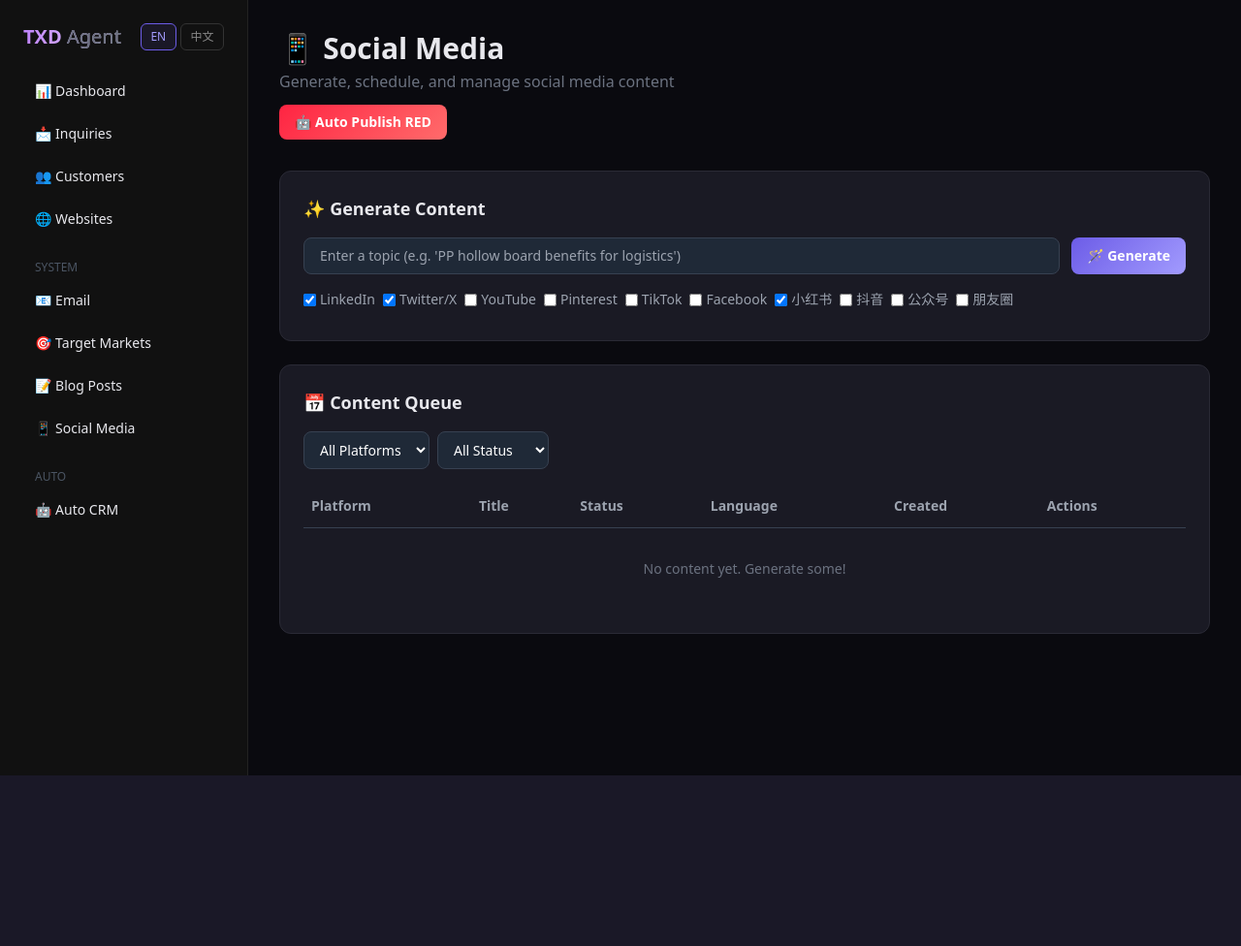
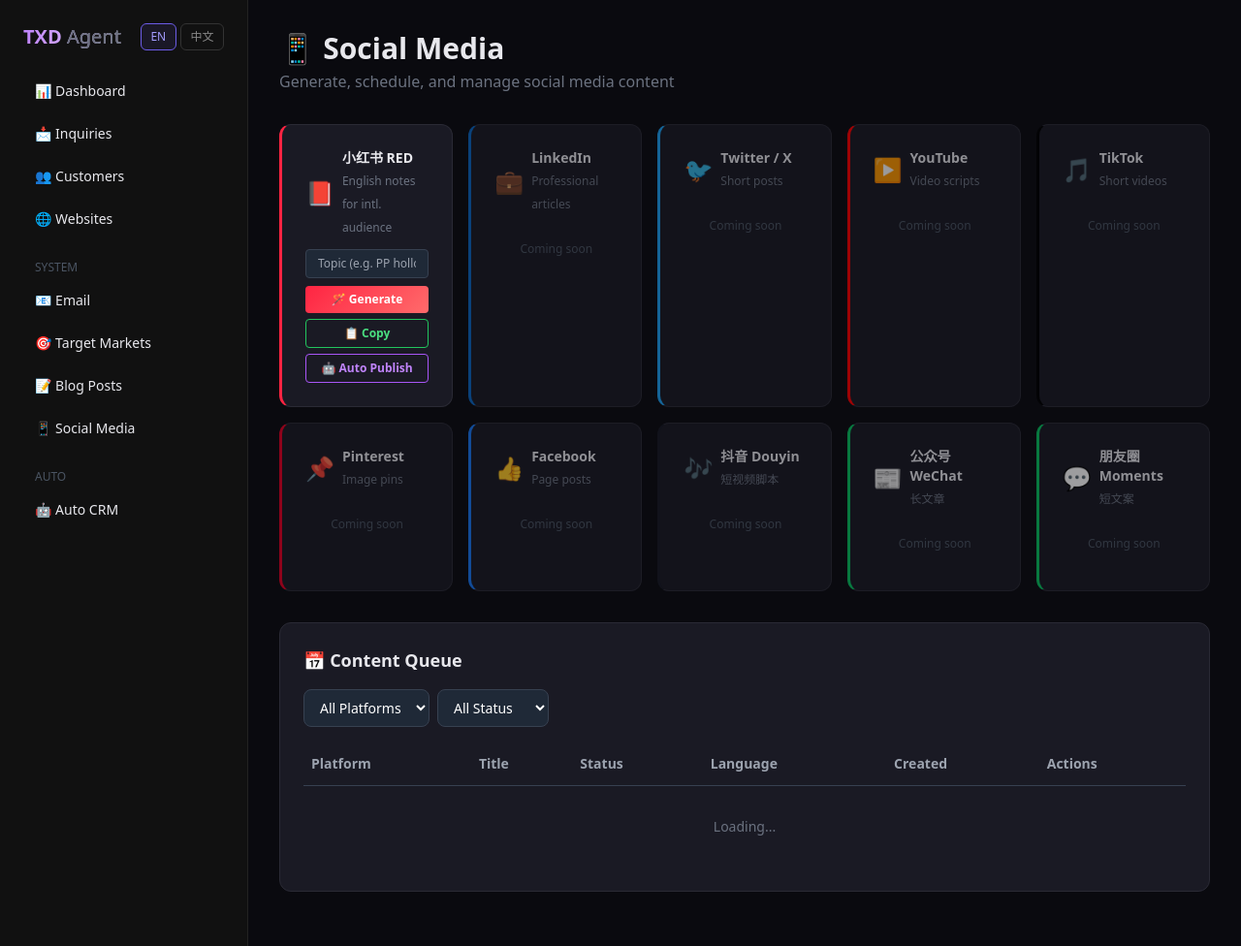
Before and after one commit to Jackzhangj2026/txd-trading, a FastAPI app: page /admin/social in a window 1280 px wide. Shown: the whole page at 97% size. Before the commit the page ends 800 px from the top, so only its background shows below. Run offline with FastAPI, Linux system fonts and the light colour scheme; data that the repository does not hold is empty; parts of the project's set-up code (start-up, migrations or seed data) failed here and were passed over; some libraries are stand-ins or nearby versions.

Commit message:
feat: card-based platform layout — RED fully functional, others styled
- 10 platform cards in responsive grid (2/3/5 columns)
- RED card: topic input, Generate/Copy/Auto Publish buttons
- Auto Publish mini-panel inside RED card (login/time/count/save/publish)
- Other 9 platforms: styled cards with platform colors, 'Coming soon'
- Removed old checkbox list + separate Auto Panel
- Kept Content Queue section intact below cards

```diff
--- a/backend/admin/templates/social.html
+++ b/backend/admin/templates/social.html
@@ -4,78 +4,102 @@
 <div class="mb-8">
     <h1 class="text-3xl font-bold">📱 Social Media</h1>
     <p class="text-gray-500 mt-1">Generate, schedule, and manage social media content</p>
-    <button onclick="toggleAutoPanel()" id="auto-panel-btn"
-        class="mt-3 px-4 py-2 rounded-lg text-sm font-semibold transition flex items-center gap-2"
-        style="background:linear-gradient(135deg,#ff2442,#ff6b6b);color:#fff">
-        🤖 Auto Publish RED
-    </button>
 </div>
 
-<div class="card mb-6">
-    <h2 class="text-lg font-semibold mb-4">✨ Generate Content</h2>
-    <div class="flex gap-3 mb-4">
-        <input id="topic-input" type="text" placeholder="Enter a topic (e.g. 'PP hollow board benefits for logistics')"
-            class="flex-1 bg-gray-800 text-white px-4 py-2 rounded-lg text-sm border border-gray-700">
-        <button onclick="generateContent()" id="gen-btn"
-            class="px-4 py-2 rounded-lg font-semibold text-sm transition"
-            style="background:linear-gradient(135deg,#6c5ce7,#a29bfe);color:#fff">
-            🪄 Generate
-        </button>
+<!-- Platform Cards Grid -->
+<div class="grid grid-cols-2 md:grid-cols-3 lg:grid-cols-5 gap-4 mb-8">
+    <!-- RED Card (fully functional) -->
+    <div class="card col-span-2 lg:col-span-1" style="border-left:3px solid #ff2442">
+        <div class="flex items-center gap-2 mb-3">
+            <span class="text-2xl">📕</span>
+            <div>
+                <h3 class="font-semibold text-sm">小红书 RED</h3>
+                <span class="text-xs text-gray-500">English notes for intl. audience</span>
             </div>
-    <div id="platform-select" class="flex flex-wrap gap-2 mb-2">
-        <label class="flex items-center gap-1 text-sm text-gray-400"><input type="checkbox" class="platform-cb" value="linkedin" checked> LinkedIn</label>
-        <label class="flex items-center gap-1 text-sm text-gray-400"><input type="checkbox" class="platform-cb" value="twitter" checked> Twitter/X</label>
-        <label class="flex items-center gap-1 text-sm text-gray-400"><input type="checkbox" class="platform-cb" value="youtube"> YouTube</label>
-        <label class="flex items-center gap-1 text-sm text-gray-400"><input type="checkbox" class="platform-cb" value="pinterest"> Pinterest</label>
-        <label class="flex items-center gap-1 text-sm text-gray-400"><input type="checkbox" class="platform-cb" value="tiktok"> TikTok</label>
-        <label class="flex items-center gap-1 text-sm text-gray-400"><input type="checkbox" class="platform-cb" value="facebook"> Facebook</label>
-        <label class="flex items-center gap-1 text-sm text-gray-400"><input type="checkbox" class="platform-cb" value="red" checked> 小红书</label>
-        <label class="flex items-center gap-1 text-sm text-gray-400"><input type="checkbox" class="platform-cb" value="douyin"> 抖音</label>
-        <label class="flex items-center gap-1 text-sm text-gray-400"><input type="checkbox" class="platform-cb" value="wechat_article"> 公众号</label>
-        <label class="flex items-center gap-1 text-sm text-gray-400"><input type="checkbox" class="platform-cb" value="wechat_moment"> 朋友圈</label>
         </div>
-    <div id="gen-status" class="text-sm text-gray-500"></div>
+        <input id="red-topic" type="text" placeholder="Topic (e.g. PP hollow board benefits)"
+            class="w-full bg-gray-800 text-white px-3 py-1.5 rounded text-xs border border-gray-700 mb-2">
+        <div class="flex flex-col gap-1.5">
+            <button onclick="generateRed()" class="w-full py-1.5 rounded text-xs font-semibold transition"
+                style="background:linear-gradient(135deg,#ff2442,#ff6b6b);color:#fff">🪄 Generate</button>
+            <button onclick="quickCopyRed()" class="w-full py-1.5 rounded text-xs font-semibold border border-green-500 text-green-400 hover:bg-green-500/10 transition">📋 Copy</button>
+            <button onclick="toggleRedAuto()" class="w-full py-1.5 rounded text-xs font-semibold border border-purple-500 text-purple-400 hover:bg-purple-500/10 transition">🤖 Auto Publish</button>
+        </div>
+        <!-- RED Auto Publish mini-panel -->
+        <div id="red-auto-mini" class="hidden mt-3 pt-3 border-t border-gray-700">
+            <div class="flex items-center gap-2 mb-2">
+                <span id="login-status-icon" class="text-sm">🔴</span>
+                <span id="login-status-text" class="text-xs text-gray-400">Not logged in</span>
+                <button onclick="loginRED()" id="login-btn" class="ml-auto px-2 py-0.5 rounded text-xs border border-purple-400 text-purple-400 hover:bg-purple-400/10">🔑 Login</button>
+            </div>
+            <div class="grid grid-cols-2 gap-2 mb-2">
+                <input id="auto-time" type="time" value="09:00" class="bg-gray-800 text-white px-2 py-1 rounded text-xs border border-gray-700" onchange="saveAutoSettings()">
+                <select id="auto-count" class="bg-gray-800 text-white px-2 py-1 rounded text-xs border border-gray-700" onchange="saveAutoSettings()">
+                    <option value="1">1/day</option><option value="2">2/day</option><option value="3">3/day</option>
+                </select>
+            </div>
+            <div class="flex items-center gap-2">
+                <label class="flex items-center gap-1 cursor-pointer"><input id="auto-enabled" type="checkbox" class="w-3 h-3" onchange="saveAutoSettings()"><span class="text-xs text-gray-400">Enable</span></label>
+                <button onclick="saveAutoSettings()" class="ml-auto px-2 py-0.5 rounded text-xs border border-gray-600 text-gray-400">💾 Save</button>
+                <button onclick="autoPublishNow()" class="px-2 py-0.5 rounded text-xs font-semibold" style="background:#ff2442;color:#fff">🚀</button>
+            </div>
+            <div id="auto-msg" class="text-xs text-gray-500 mt-1"></div>
+        </div>
     </div>
 
-<!-- RED Auto-Publish Settings Panel -->
-<div id="auto-panel" class="card mb-6 hidden">
-    <div class="flex items-center justify-between mb-4">
-        <h2 class="text-lg font-semibold">🤖 RED Auto Publish</h2>
-        <button onclick="toggleAutoPanel()" class="text-gray-500 hover:text-white text-lg">&times;</button>
+    <!-- LinkedIn Card -->
+    <div class="card opacity-60" style="border-left:3px solid #0a66c2">
+        <div class="flex items-center gap-2 mb-3"><span class="text-2xl">💼</span><div><h3 class="font-semibold text-sm">LinkedIn</h3><span class="text-xs text-gray-500">Professional articles</span></div></div>
+        <div class="text-xs text-gray-600 text-center py-4">Coming soon</div>
     </div>
-    <div class="flex items-center gap-3 mb-4 p-3 rounded-lg" style="background:rgba(108,92,231,0.08);border:1px solid rgba(108,92,231,0.2)">
-        <span id="login-status-icon" class="text-xl">🔴</span>
-        <div class="flex-1">
-            <div class="text-sm font-semibold" id="login-status-text">Not logged in</div>
-            <div class="text-xs text-gray-500">Login once to enable auto-publish</div>
+
+    <!-- Twitter/X Card -->
+    <div class="card opacity-60" style="border-left:3px solid #1da1f2">
+        <div class="flex items-center gap-2 mb-3"><span class="text-2xl">🐦</span><div><h3 class="font-semibold text-sm">Twitter / X</h3><span class="text-xs text-gray-500">Short posts</span></div></div>
+        <div class="text-xs text-gray-600 text-center py-4">Coming soon</div>
     </div>
-        <button onclick="loginRED()" id="login-btn" class="px-4 py-1.5 rounded-lg text-xs font-semibold border border-purple-400 text-purple-400 hover:bg-purple-400/10 transition">🔑 Login</button>
+
+    <!-- YouTube Card -->
+    <div class="card opacity-60" style="border-left:3px solid #ff0000">
+        <div class="flex items-center gap-2 mb-3"><span class="text-2xl">▶️</span><div><h3 class="font-semibold text-sm">YouTube</h3><span class="text-xs text-gray-500">Video scripts</span></div></div>
+        <div class="text-xs text-gray-600 text-center py-4">Coming soon</div>
     </div>
-    <div class="grid grid-cols-3 gap-4 mb-4">
-        <div>
-            <label class="text-sm text-gray-400">Publish Time</label>
-            <input id="auto-time" type="time" value="09:00" class="w-full bg-gray-800 text-white px-3 py-2 rounded-lg border border-gray-700 mt-1 text-sm" onchange="saveAutoSettings()">
+
+    <!-- TikTok Card -->
+    <div class="card opacity-60" style="border-left:3px solid #000">
+        <div class="flex items-center gap-2 mb-3"><span class="text-2xl">🎵</span><div><h3 class="font-semibold text-sm">TikTok</h3><span class="text-xs text-gray-500">Short videos</span></div></div>
+        <div class="text-xs text-gray-600 text-center py-4">Coming soon</div>
     </div>
-        <div>
-            <label class="text-sm text-gray-400">Posts Per Day</label>
-            <select id="auto-count" class="w-full bg-gray-800 text-white px-3 py-2 rounded-lg border border-gray-700 mt-1 text-sm" onchange="saveAutoSettings()">
-                <option value="1">1</option>
-                <option value="2">2</option>
-                <option value="3">3</option>
-            </select>
+
+    <!-- Pinterest Card -->
+    <div class="card opacity-60" style="border-left:3px solid #e60023">
+        <div class="flex items-center gap-2 mb-3"><span class="text-2xl">📌</span><div><h3 class="font-semibold text-sm">Pinterest</h3><span class="text-xs text-gray-500">Image pins</span></div></div>
+        <div class="text-xs text-gray-600 text-center py-4">Coming soon</div>
     </div>
-        <div class="flex items-end">
-            <label class="flex items-center gap-2 cursor-pointer">
-                <input id="auto-enabled" type="checkbox" class="w-4 h-4" onchange="saveAutoSettings()">
-                <span class="text-sm text-gray-300">Enable Auto</span>
-            </label>
+
+    <!-- Facebook Card -->
+    <div class="card opacity-60" style="border-left:3px solid #1877f2">
+        <div class="flex items-center gap-2 mb-3"><span class="text-2xl">👍</span><div><h3 class="font-semibold text-sm">Facebook</h3><span class="text-xs text-gray-500">Page posts</span></div></div>
+        <div class="text-xs text-gray-600 text-center py-4">Coming soon</div>
     </div>
+
+    <!-- 抖音 Card -->
+    <div class="card opacity-60" style="border-left:3px solid #161823">
+        <div class="flex items-center gap-2 mb-3"><span class="text-2xl">🎶</span><div><h3 class="font-semibold text-sm">抖音 Douyin</h3><span class="text-xs text-gray-500">短视频脚本</span></div></div>
+        <div class="text-xs text-gray-600 text-center py-4">Coming soon</div>
     </div>
-    <div class="flex gap-2">
-        <button onclick="autoPublishNow()" id="auto-publish-btn" class="px-4 py-2 rounded-lg text-sm font-semibold transition flex items-center gap-2" style="background:linear-gradient(135deg,#ff2442,#ff6b6b);color:#fff">🚀 Publish Now</button>
-        <button onclick="saveAutoSettings()" class="px-4 py-2 rounded-lg text-sm border border-gray-700 text-gray-400 hover:text-white transition">💾 Save Settings</button>
+
+    <!-- 公众号 Card -->
+    <div class="card opacity-60" style="border-left:3px solid #07c160">
+        <div class="flex items-center gap-2 mb-3"><span class="text-2xl">📰</span><div><h3 class="font-semibold text-sm">公众号 WeChat</h3><span class="text-xs text-gray-500">长文章</span></div></div>
+        <div class="text-xs text-gray-600 text-center py-4">Coming soon</div>
     </div>
-    <div id="auto-msg" class="text-xs text-gray-500 mt-2"></div>
+
+    <!-- 朋友圈 Card -->
+    <div class="card opacity-60" style="border-left:3px solid #07c160">
+        <div class="flex items-center gap-2 mb-3"><span class="text-2xl">💬</span><div><h3 class="font-semibold text-sm">朋友圈 Moments</h3><span class="text-xs text-gray-500">短文案</span></div></div>
+        <div class="text-xs text-gray-600 text-center py-4">Coming soon</div>
+    </div>
 </div>
 
 <div class="card mb-6">
@@ -116,33 +140,68 @@
 </div>
 
 <script>
+// ─── RED Card Functions ──────────────────────────
+
+async function generateRed() {
+    const topic = document.getElementById('red-topic').value || 'PP hollow board packaging advantages';
+    const btn = document.querySelector('#red-topic').closest('.card').querySelector('button');
+    const origText = btn.textContent;
+    btn.disabled = true;
+    btn.textContent = '⏳ Generating...';
+    try {
+        const res = await fetch('/api/content-media/generate', {
+            method: 'POST', headers: {'Content-Type': 'application/json'},
+            body: JSON.stringify({topic, platforms: ['red']})
+        });
+        const data = await res.json();
+        btn.textContent = '✅ Done!';
+        loadQueue();
+        setTimeout(() => { btn.textContent = origText; btn.disabled = false; }, 1500);
+    } catch (e) {
+        btn.textContent = '❌ Failed';
+        btn.disabled = false;
+    }
+}
+
+async function quickCopyRed() {
+    try {
+        const res = await fetch('/api/content-media/queue?platform=red&page_size=1');
+        const data = await res.json();
+        if (!data.items.length) { alert('No RED content yet. Generate first!'); return; }
+        copyContent(data.items[0].id);
+    } catch (e) { alert('Error: ' + e.message); }
+}
+
+function toggleRedAuto() {
+    const mini = document.getElementById('red-auto-mini');
+    mini.classList.toggle('hidden');
+    if (!mini.classList.contains('hidden')) loadAutoSettings();
+}
+
+// ─── OLD generateContent (kept for compatibility) ──
+
 async function generateContent() {
-    const topic = document.getElementById('topic-input').value;
-    if (!topic) { alert('Please enter a topic'); return; }
-
+    const topic = document.getElementById('red-topic')?.value || document.getElementById('topic-input')?.value || 'PP hollow board packaging';
     const checkboxes = document.querySelectorAll('.platform-cb:checked');
-    const platforms = Array.from(checkboxes).map(cb => cb.value);
+    const platforms = checkboxes.length ? Array.from(checkboxes).map(cb => cb.value) : ['red'];
 
     const btn = document.getElementById('gen-btn');
     const status = document.getElementById('gen-status');
-    btn.disabled = true;
-    btn.textContent = '⏳ Generating...';
-    status.textContent = '';
+    if (btn) { btn.disabled = true; btn.textContent = '⏳ Generating...'; }
+    if (status) status.textContent = '';
 
     try {
         const res = await fetch('/api/content-media/generate', {
-            method: 'POST',
-            headers: {'Content-Type': 'application/json'},
+            method: 'POST', headers: {'Content-Type': 'application/json'},
             body: JSON.stringify({topic, platforms})
         });
         const data = await res.json();
-        status.textContent = `✅ Generated ${data.total} posts`;
+        if (status) status.textContent = '✅ Generated ' + data.total + ' posts';
         loadQueue();
     } catch (e) {
-        status.textContent = '❌ Failed to generate';
+        if (status) status.textContent = '❌ Failed';
     } finally {
-        btn.disabled = false;
-        btn.textContent = '🪄 Generate';
+        if (btn) { btn.disabled = false; btn.textContent = '🪄 Generate'; }
     }
 }
 
@@ -246,13 +305,8 @@ function toggleContentDetail(row, id) {
 
 // ─── RED Auto-Publish Panel ─────────────────────
 
-async function toggleAutoPanel() {
-    const panel = document.getElementById('auto-panel');
-    panel.classList.toggle('hidden');
-    if (!panel.classList.contains('hidden')) {
-        await loadAutoSettings();
-    }
-}
+// toggleAutoPanel kept as alias for backwards compat
+async function toggleAutoPanel() { toggleRedAuto(); }
 
 async function loadAutoSettings() {
     try {
@@ -307,22 +361,14 @@ async function loginRED() {
 }
 
 async function autoPublishNow() {
-    const btn = document.getElementById('auto-publish-btn');
-    btn.disabled = true;
-    btn.innerHTML = '⏳ Publishing...';
-    document.getElementById('auto-msg').textContent = 'Generating + publishing to RED...';
+    document.getElementById('auto-msg').textContent = 'Generating + publishing...';
     try {
         const res = await fetch('/api/content-media/red-publish-now', { method: 'POST' });
         const data = await res.json();
         if (data.success) { document.getElementById('auto-msg').textContent = '✅ Published!'; loadQueue(); }
         else if (data.action === 'login_required') { document.getElementById('auto-msg').textContent = '⚠️ Login first'; }
         else { document.getElementById('auto-msg').textContent = '❌ ' + (data.message || 'Failed'); }
-    } catch (e) {
-        document.getElementById('auto-msg').textContent = '❌ Error: ' + e.message;
-    }
-    btn.disabled = false;
-    btn.innerHTML = '🚀 Publish Now';
-}
+    } catch (e) { document.getElementById('auto-msg').textContent = '❌ ' + e.message; }
 
 // ─── Legacy RED publish (from queue row) ────────
 
```
Lines whose indentation alone changed are shown as unchanged.
